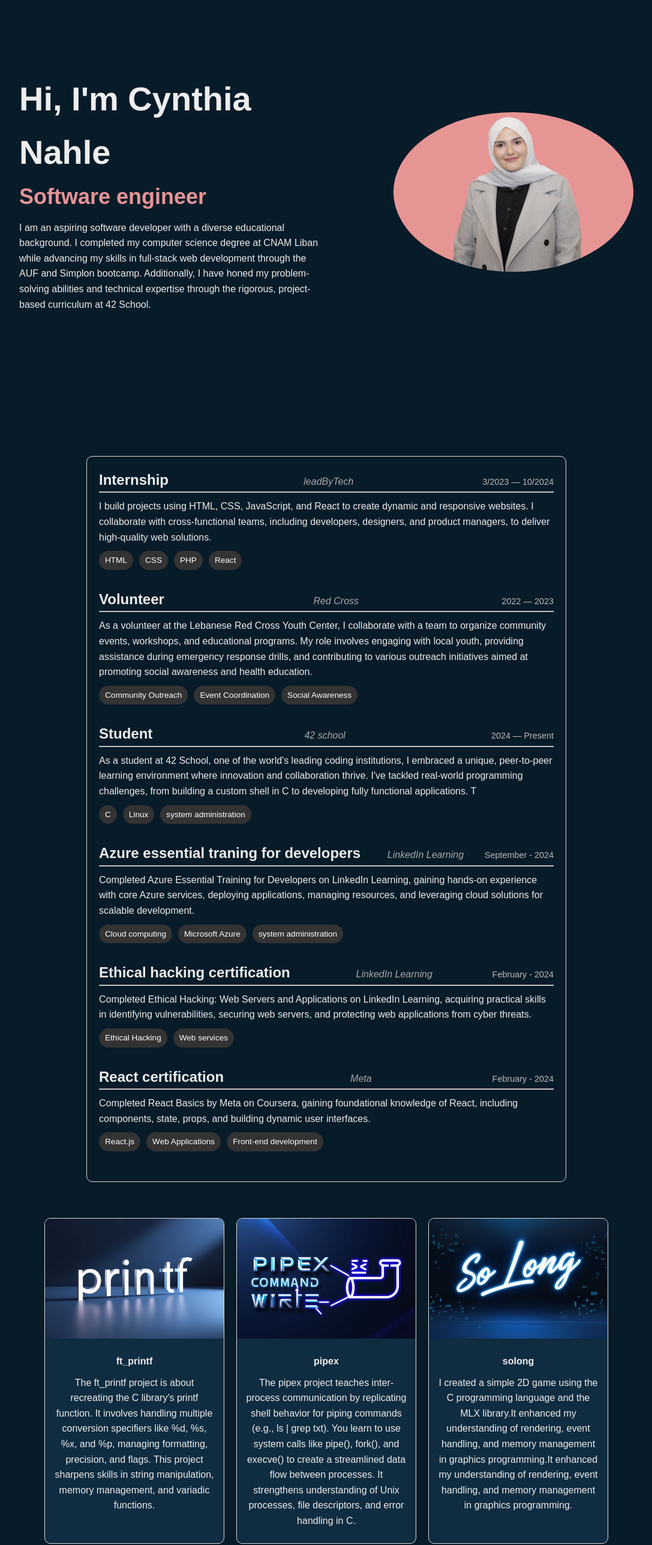
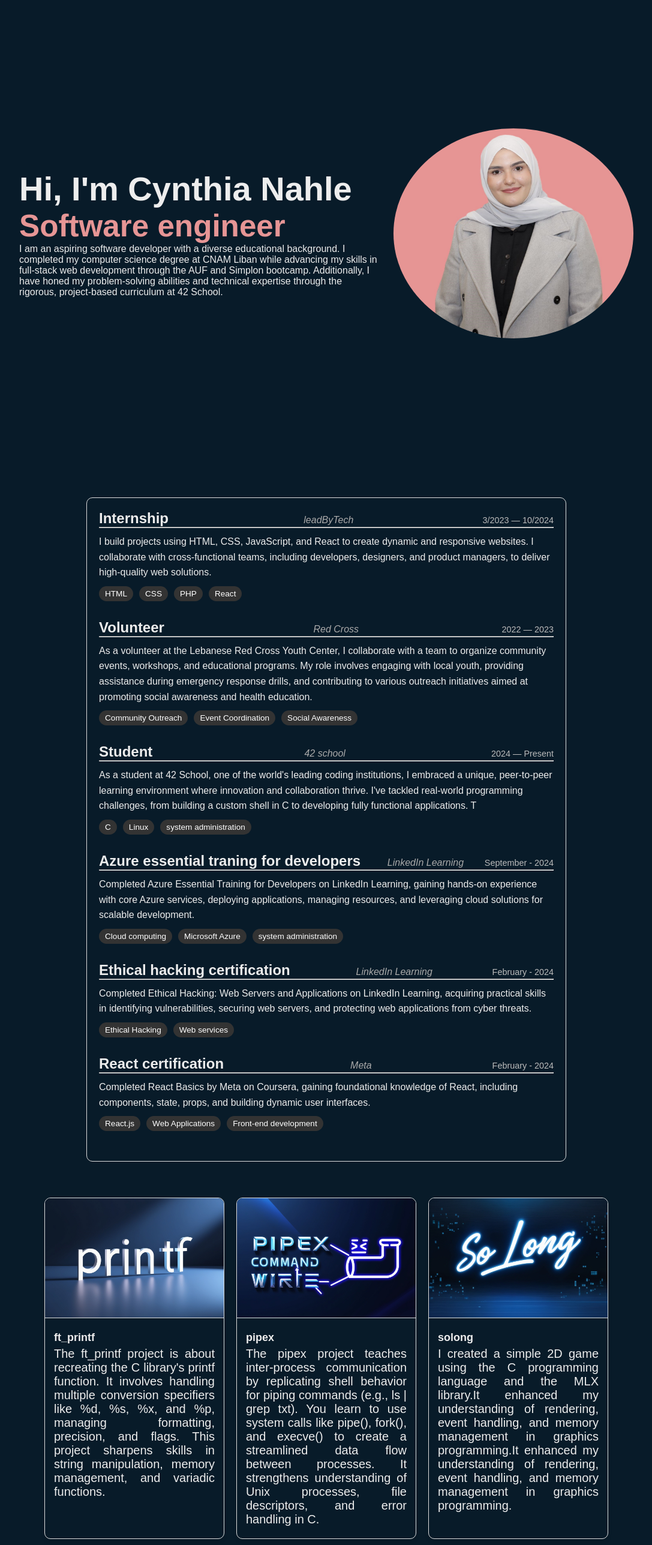
Before and after one commit to cnahlee/cynthia-sportfolio.github.io, a plain HTML site: page index.html in a window 1280 px wide. Shown: the part 80-2655 px from the top of the page at 60% size, without its empty margins (96-1183 px from the left). Drawn offline with Linux system fonts and the light colour scheme.

Commit message:
not resp

```diff
--- a/style2.css
+++ b/style2.css
@@ -1,129 +1,148 @@
-/* General Reset and Styling */
-* {
+*
+{
     padding: 0;
     margin: 0;
     box-sizing: border-box;
-    font-family: 'Poppins', sans-serif;
+    font-family: 'Poppins',sans-serif;
 }
-
-body {
+body{
     background-color: #081b29;
     color: #ededed;
-    line-height: 1.6;
 }
-
-/* Header Section */
-.header {
-    position: fixed;
-    top: 0;
-    left: 0;
+.header
+{
+    position: relative;
+    top:0;
+    left:0;
     width: 100%;
     padding: 20px 10%;
+
     display: flex;
     justify-content: space-between;
     align-items: center;
-    z-index: 100;
-    background-color: #081b29;
+    z-index:100;
+
 }
-
-.logo {
+.profile-pic {
+    width: 400px;
+    height: 350px;
+    border-radius: 50%;
+    object-fit: cover;
+    margin-left: auto;
+}
+.logo
+{
     font-size: 25px;
     color: #ededed;
     text-decoration: none;
     font-weight: 600;
 }
-
-.navbar a {
+.navbar a{
     text-decoration: none;
-    color: #ededed;
-    font-size: 18px;
+    color:#ededed;
+    font-size:18px;
     font-weight: 500;
     margin-left: 35px;
 }
-
 .navbar a:hover,
-.navbar a.active {
+.navbar a.active
+{
     color: #e69595;
 }
 
-/* Home Section */
-.home {
+.home
+{
+display: flex;
+height: 100vh;/*ba3adton aan el nav bar*/
+align-items: center;
+padding: 0 10%;
+align-items: center;
+}
+.home-content{
+    max-width: 600px;
+}
+.home-content h1{
+    font-size: 56px;
+    font-weight: 700;
+
+}
+.home-content  h3{
+    font-size: 36px;
+    font-weight:700 ;
+    color:#e69595;
+}
+.home-content .animate
+{
+    position:relative;
+    width:32.8rem;
+}
+.home-content .animate h3{
+    font-size: 3.2rem;
+    font-weight: 700;
+
+    -webkit-text-stroke: .7px var(--main-color);
+}
+.home-content p{
+    font-size: 16px;
+}
+/* General grid container styles */
+.firstgrid, .secondgrid {
     display: flex;
-    flex-direction: row; /* Default layout */
-    align-items: center;
-    justify-content: space-between;
-    padding: 0 10%;
-    min-height: 100vh;
+    flex-wrap: wrap; /* Allows the items to wrap onto the next row if needed */
+    max-width: 1200px;
+    gap: 20px; /* Adds consistent spacing between items */
+    margin: 0 auto; /* Centers the grid */
+    justify-content: center; /* Ensures alignment in the center */
+    padding: 20px;
 }
 
-.home-content {
-    max-width: 50%;
-}
-
-.home-content h1 {
-    font-size: 56px;
-    font-weight: 700;
-}
-
-.home-content h3 {
-    font-size: 36px;
-    font-weight: 700;
-    color: #e69595;
-}
-
-.home-content p {
-    font-size: 16px;
-    margin-top: 10px;
-}
-
-.profile-pic {
-    width: 40%;
-    max-width: 400px;
-    height: auto;
-    border-radius: 50%;
-    object-fit: cover;
-}
-
-/* Grid Sections */
-.firstgrid, .secondgrid {
+/* Individual image containers */
+.img1, .img2 {
     display: flex;
-    flex-wrap: wrap;
-    gap: 20px;
-    justify-content: center;
-    padding: 20px 5%;
-}
-
-.img1, .img2 {
-    width: calc(33.333% - 20px);
-    max-width: 300px;
-    display: flex;
-    flex-direction: column;
+    flex-direction: column; /* Align image and text vertically */
     align-items: center;
     text-align: center;
-    border: 1px solid #ddd;
-    border-radius: 10px;
-    overflow: hidden;
-    background-color: #0f2c40;
-    box-shadow: 0 4px 6px rgba(0, 0, 0, 0.1);
+    width: calc(33.333% - 20px); /* Ensures 3 items per row with space */
+    max-width: 300px; /* Optional: Restrict maximum width for consistency */
+    box-shadow: 0 4px 6px rgba(0, 0, 0, 0.2) ;
+    /* Optional: Adds background for clarity */
+    border: 1px solid #ddd; /* Optional: Adds a border for visibility */
+    border-radius: 10px; /* Optional: Adds rounded corners */
+    box-shadow: 0 4px 6px rgba(0, 0, 0, 0.1); /* Optional: Subtle shadow */
+    overflow: hidden; /* Ensures content doesn’t overflow */
 }
 
 .img1 img, .img2 img {
-    width: 100%;
-    height: 200px;
-    object-fit: cover;
+    width: 100%; /* Full width of the container */
+    height: 200px; /* Fixed height for uniformity */
+    object-fit: cover; /* Ensures images maintain aspect ratio */
+    border-bottom: 1px solid #ddd; /* Divider between image and text */
 }
 
+
 .text, .text2 {
-    padding: 15px;
-    color: #ededed;
+    padding: 15px; /* Adds space around the text */
+
 }
 
 .text p, .text2 p {
-    font-size: 16px;
-    margin: 10px 0;
+    margin: 5px 0; /* Spacing between paragraphs */
+    font-size: 20px; /* Adjust font size for readability */
+    color: #ededed;/* Text color */
+    text-align: justify;
+    font-family: 'Poppins',sans-serif;
 }
 
-/* Work Experience Section */
+.text p b, .text2 p b {
+    font-size: 16px; /* Emphasize bold text slightly */
+    color: #ededed;
+    font-size: large;
+}
+
+
+/*resume*/
+/* Existing styles for header, home, and grids */
+
 .job-experience {
     max-width: 800px;
     margin: 40px auto;
@@ -131,24 +150,26 @@ body {
     background-color: #081b29;
     border: 1px solid #ddd;
     border-radius: 10px;
+
 }
 
 .job {
     margin-bottom: 30px;
-    position: relative;
-    overflow: hidden;
+    position: relative; /* Necessary for the pseudo-element overlay */
+    overflow: hidden; /* Ensures overlay doesn't go beyond the container */
+
 }
 
 .job-header {
     display: flex;
     justify-content: space-between;
     align-items: baseline;
+
 }
 
 .job-header h2 {
     margin: 0;
     font-size: 1.5em;
-    color: #ededed;
 }
 
 .company {
@@ -164,7 +185,7 @@ body {
 
 .job-description {
     margin: 10px 0;
-    color: #ededed;
+    line-height: 1.6;
 }
 
 .tags {
@@ -182,7 +203,34 @@ body {
     border-radius: 20px;
 }
 
-/* Contact Section */
+/* Hover effect for job item with lighter overlay */
+.job:hover::before {
+    content: "";
+    position: absolute;
+    top: 0;
+    left: 0;
+    width: 100%;
+    height: 100%;
+    background-color: rgba(255, 255, 255, 0.4); /* Lighter transparent white overlay */
+    z-index: 1;
+}
+
+.job:hover .job-header h2,
+.job:hover .company,
+.job:hover .duration,
+.job:hover .job-description,
+.job:hover .tags {
+    color:#aaaaaa; /* Change text color to white on hover */
+    color: pink;
+}
+
+.job:hover .tags span {
+    background-color: palevioletred /* Darker background color for tags */
+}
+/*forms and contact info*/
+
+
+/* Contact Section Styles */
 #contact {
     padding: 64px 0;
     color: #ededed;
@@ -190,15 +238,35 @@ body {
 }
 
 #contact h2 {
+    color: #ededed;
     font-size: 36px;
     margin-bottom: 10px;
 }
 
 #contact hr {
     width: 200px;
+    border: none;
     height: 2px;
     background-color: #e69595;
     margin: 20px auto;
+}
+
+#contact .w3-section p {
+    font-size: 18px;
+    margin: 10px 0;
+    display: flex;
+    align-items: center;
+    justify-content: center;
+}
+
+#contact .w3-section i {
+    margin-right: 10px;
+    color: #ededed;
+}
+
+#contact p {
+    margin: 20px 0;
+    font-size: 16px;
 }
 
 form {
@@ -208,6 +276,10 @@ form {
     background-color: #0f2c40;
     border-radius: 10px;
     box-shadow: 0 4px 6px rgba(0, 0, 0, 0.2);
+}
+
+form p {
+    margin: 15px 0;
 }
 
 form input, form textarea {
@@ -221,6 +293,10 @@ form input, form textarea {
     font-size: 14px;
 }
 
+form input::placeholder, form textarea::placeholder {
+    color: #999999;
+}
+
 form button {
     background-color: #e69595;
     color: #081b29;
@@ -232,11 +308,15 @@ form button {
     cursor: pointer;
 }
 
+form button i {
+    margin-right: 10px;
+}
+
 form button:hover {
     background-color: #edb0b0;
 }
 
-/* Footer Section */
+/* Footer Section Styles */
 footer {
     text-align: center;
     margin-top: 50px;
@@ -244,6 +324,7 @@ footer {
 
 footer i {
     margin: 0 10px;
+    cursor: pointer;
     color: #ededed;
     transition: color 0.3s ease;
 }
@@ -251,34 +332,3 @@ footer i {
 footer i:hover {
     color: #e69595;
 }
-
-/* Responsive Styles */
-@media (max-width: 768px) {
-    .home {
-        flex-direction: column;
-        align-items: center;
-        text-align: center;
-    }
-
-    .home-content {
-        max-width: 100%;
-        margin-bottom: 20px;
-    }
-
-    .profile-pic {
-        width: 80%;
-    }
-
-    .firstgrid .img1, .secondgrid .img2 {
-        width: calc(50% - 20px); /* Two items per row on smaller screens */
-    }
-
-    .job-header {
-        flex-direction: column;
-        align-items: flex-start;
-    }
-
-    .job-header h2, .company, .duration {
-        font-size: 1rem;
-    }
-}
```
